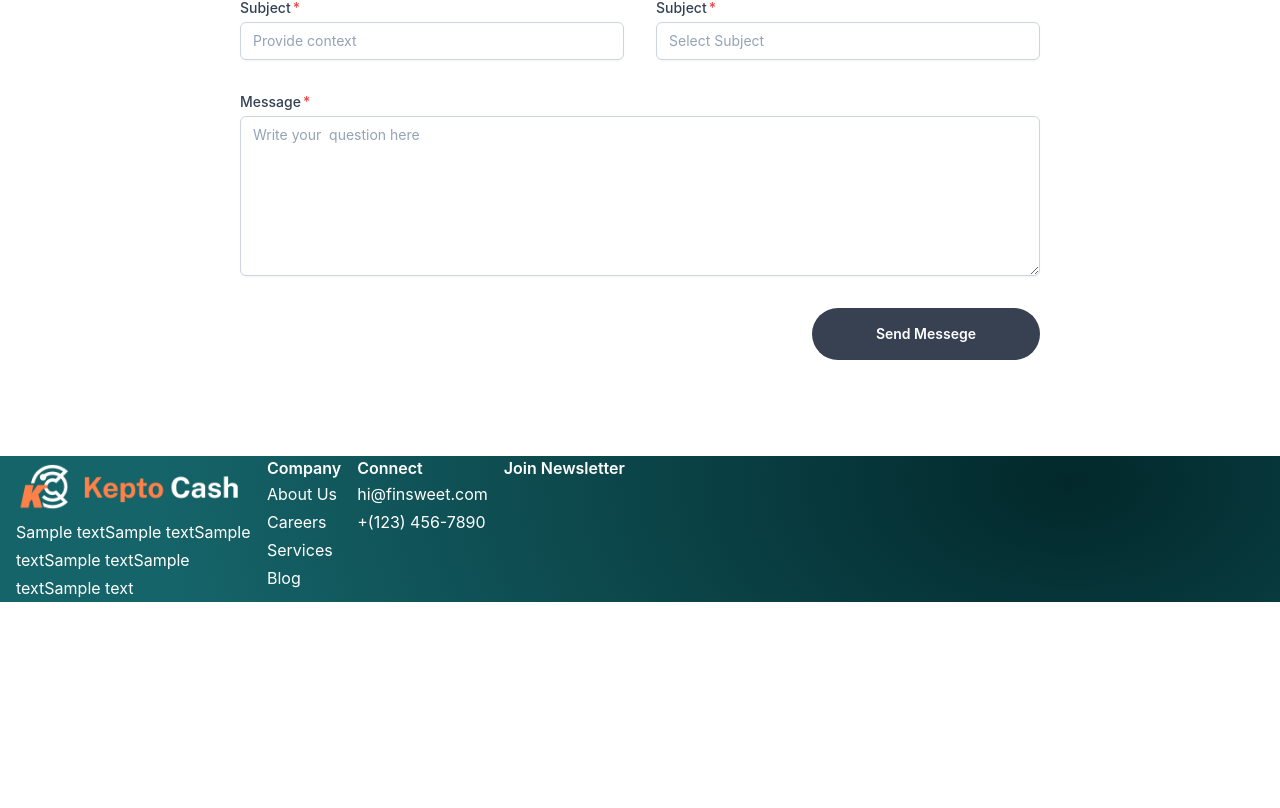
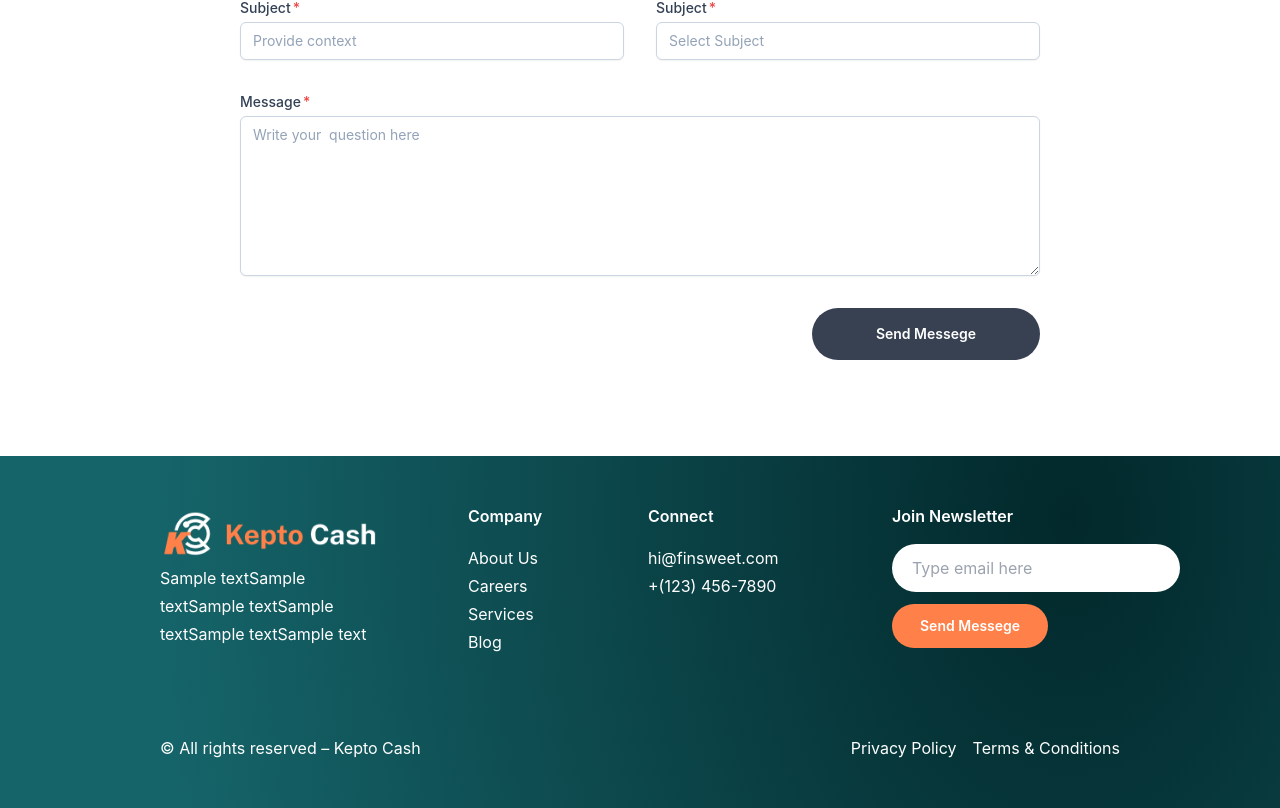
Before and after one commit to masudrana2779/keptocash, a Next.js app: page / in a window 1280 px wide. Shown: the part 5928-6736 px from the top of the page. Before the commit the page ends 6530 px from the top, so only its background shows below. Built offline with nearby package versions, Linux system fonts and the light colour scheme.

Commit message:
try to done

```diff
--- a/components/Footer/index.tsx
+++ b/components/Footer/index.tsx
@@ -5,15 +5,15 @@ const FooterComponent = () => {
   return (
     <>
       <div
-        className=""
+        className="py-12"
         style={{
           background:
             "radial-gradient(71.01% 389.29% at 83.54% 17.4%, #02282B 0%, #156469 100%) ",
         }}
       >
         <div className="">
-          <div className="container mx-auto px-4">
-            <div className="flex gap-x-4">
+          <div className="container mx-auto px-40">
+            <div className="grid grid-cols-4 gap-x-4 mb-20">
               <div className="">
                 <div className="max-w-[235px]">
                   <div className="flex">
@@ -30,25 +30,45 @@ const FooterComponent = () => {
                   </div>
                 </div>
               </div>
-              <div className="text-white text-base">
-                <div className="leading-6 font-semibold">Company</div>
+              <div className="text-white text-base pl-16">
+                <div className="leading-6 font-semibold mb-4">Company</div>
                 <ul className="leading-7">
                   <li>
-                    <Link href={"/about-us"}>About Us</Link>
+                    <Link
+                      href={"/about-us"}
+                      className="relative before:content-[''] before:w-0 before:top-1/2 before:h-[1px] before:bg-white before:absolute transition-all before:opacity-0 hover:before:w-2 hover:pl-3 before:left-0 before:transition-all duration-300 before:duration-300 hover:before:opacity-100"
+                    >
+                      About Us
+                    </Link>
                   </li>
                   <li>
-                    <Link href={"/careers"}>Careers</Link>
+                    <Link
+                      href={"/careers"}
+                      className="relative before:content-[''] before:w-0 before:top-1/2 before:h-[1px] before:bg-white before:absolute transition-all before:opacity-0 hover:before:w-2 hover:pl-3 before:left-0 before:transition-all duration-300 before:duration-300 hover:before:opacity-100"
+                    >
+                      Careers
+                    </Link>
                   </li>
                   <li>
-                    <Link href={"/services"}>Services</Link>
+                    <Link
+                      href={"/services"}
+                      className="relative before:content-[''] before:w-0 before:top-1/2 before:h-[1px] before:bg-white before:absolute transition-all before:opacity-0 hover:before:w-2 hover:pl-3 before:left-0 before:transition-all duration-300 before:duration-300 hover:before:opacity-100"
+                    >
+                      Services
+                    </Link>
                   </li>
                   <li>
-                    <Link href={"/blog"}>Blog</Link>
+                    <Link
+                      href={"/blog"}
+                      className="relative before:content-[''] before:w-0 before:top-1/2 before:h-[1px] before:bg-white before:absolute transition-all before:opacity-0 hover:before:w-2 hover:pl-3 before:left-0 before:transition-all duration-300 before:duration-300 hover:before:opacity-100"
+                    >
+                      Blog
+                    </Link>
                   </li>
                 </ul>
               </div>
               <div className="text-white text-base">
-                <div className="leading-6 font-semibold">Connect</div>
+                <div className="leading-6 font-semibold mb-4">Connect</div>
                 <div className="leading-7">
                   <Link href="mailto:hi@finsweet.com">hi@finsweet.com</Link>{" "}
                   <br />
@@ -56,10 +76,37 @@ const FooterComponent = () => {
                 </div>
               </div>
               <div className="text-white text-base">
-                <div className="leading-6 font-semibold">Join Newsletter</div>
+                <div className="leading-6 font-semibold mb-4">
+                  Join Newsletter
+                </div>
                 <div className="">
-                  <form></form>
+                  <form>
+                    <div className="">
+                      <input
+                        type="text"
+                        placeholder="Type email here"
+                        className="outline-none shadow-none h-12 px-5 rounded-full mb-3"
+                      />
+                    </div>
+                    <div className="">
+                      <button
+                        type="submit"
+                        className="bg-brand-600 px-7 py-3 text-sm leading-5 rounded-full font-semibold text-white"
+                      >
+                        Send Messege
+                      </button>
+                    </div>
+                  </form>
                 </div>
+              </div>
+            </div>
+            <div className="flex text-base text-white">
+              <div className="w-full">
+                <div className="">© All rights reserved – Kepto Cash</div>
+              </div>
+              <div className="w-full flex justify-end gap-x-4">
+                <Link href={"/privacy-policy"}>Privacy Policy</Link>
+                <Link href={"/terms-conditions"}>Terms & Conditions</Link>
               </div>
             </div>
           </div>
```
